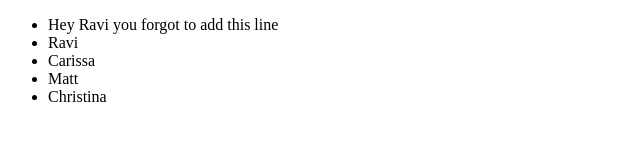
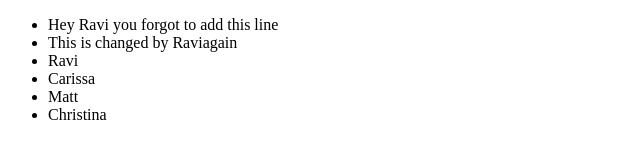
Before and after one commit to Ravi-agr/newGitTest, a plain HTML site: page index.html in a window 1280 px wide. Shown: the whole page, without its empty margins (0-640 px from the left). Drawn offline with Linux system fonts and the light colour scheme.

Commit message:
This should be Raviagr's change

```diff
--- a/index.html
+++ b/index.html
@@ -8,6 +8,7 @@
 
 <ul>
 	<li>Hey Ravi you forgot to add this line</li>
+	<li>This is changed by Raviagain</li>
 	<li> Ravi	</li>
 	<li> Carissa	</li>
 	<li> Matt	</li>
```
